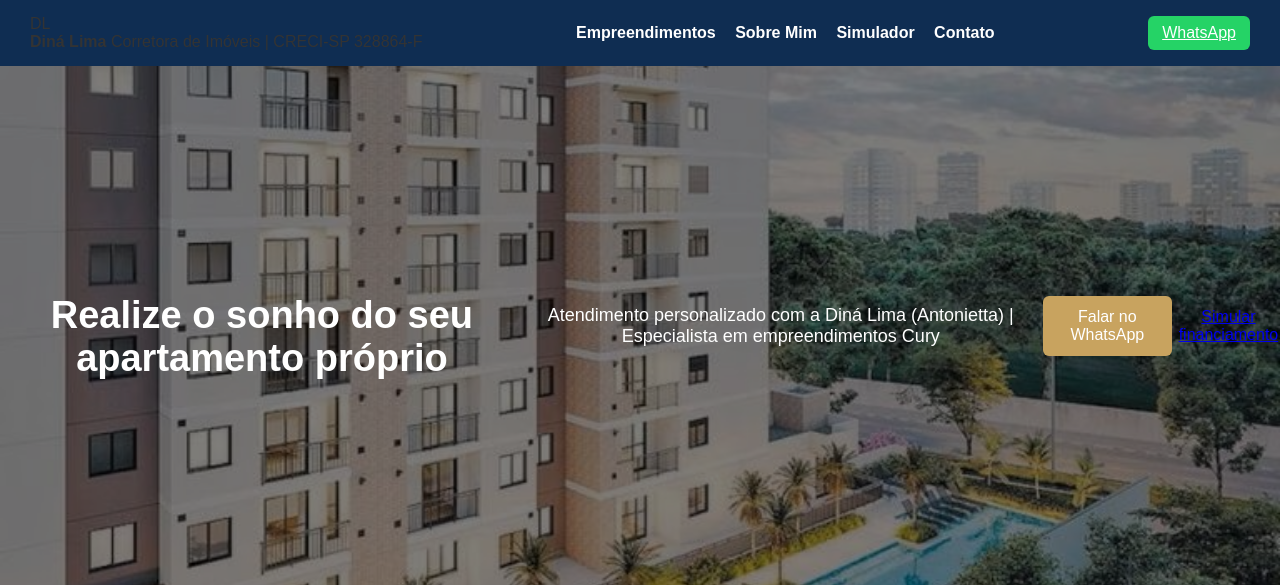
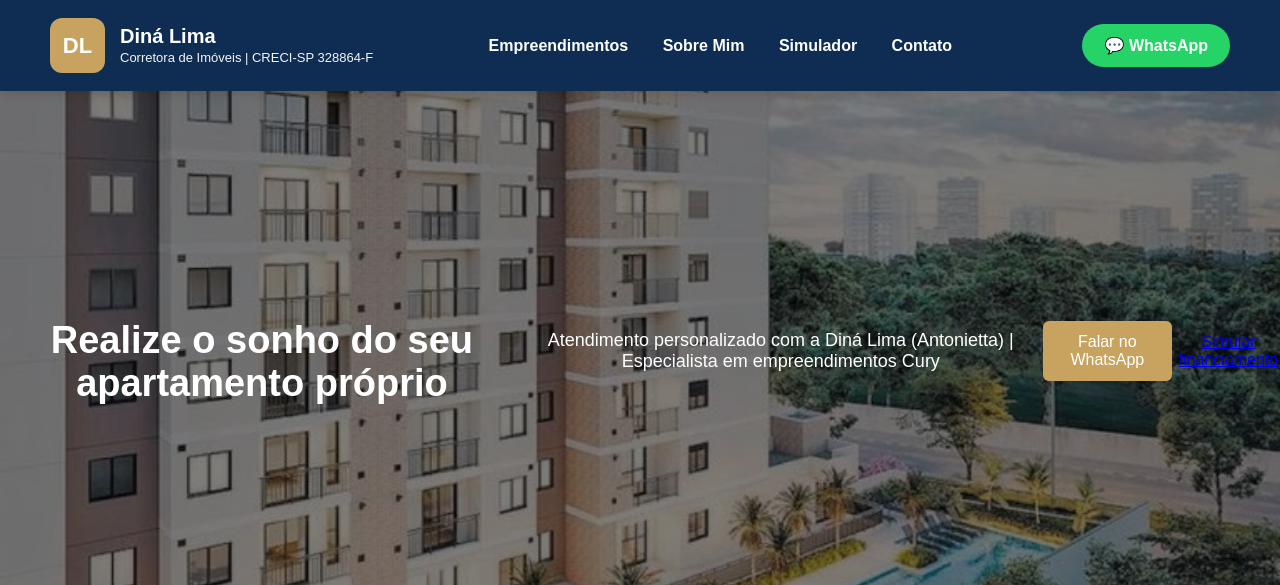
Before and after one commit to dinaflima-ui/dl-imoveis, a Flask app: page / in a window 1280 px wide. Shown: the top 585 px of the page. Run offline with Flask 3, Linux system fonts and the light colour scheme.

Commit message:
melhora botão WhatsApp

```diff
--- a/static/style.css
+++ b/static/style.css
@@ -211,3 +211,72 @@ table th, table td {
         font-size: 28px;
     }
 }
+.header{
+    background:#0F2D52;
+    display:flex;
+    justify-content:space-between;
+    align-items:center;
+    padding:18px 50px;
+    position:sticky;
+    top:0;
+    z-index:999;
+    box-shadow:0 2px 10px rgba(0,0,0,.15);
+}
+
+.logo{
+    display:flex;
+    align-items:center;
+}
+
+.logo-box{
+    width:55px;
+    height:55px;
+    border-radius:12px;
+    background:#C8A35F;
+    color:#fff;
+    display:flex;
+    align-items:center;
+    justify-content:center;
+    font-size:22px;
+    font-weight:bold;
+    margin-right:15px;
+}
+
+.logo-text strong{
+    display:block;
+    color:white;
+    font-size:20px;
+}
+
+.logo-text span{
+    color:white;
+    font-size:13px;
+    opacity:.95;
+}
+
+.menu a{
+    color:white;
+    margin:0 15px;
+    text-decoration:none;
+    font-weight:600;
+    transition:.3s;
+}
+
+.menu a:hover{
+    color:#C8A35F;
+}
+
+.whatsapp-btn{
+    background:#25D366;
+    color:white;
+    padding:12px 22px;
+    border-radius:40px;
+    text-decoration:none;
+    font-weight:600;
+    transition:.3s;
+}
+
+.whatsapp-btn:hover{
+    background:#1eb95a;
+    transform:translateY(-2px);
+}
--- a/templates/layout.html
+++ b/templates/layout.html
@@ -38,9 +38,9 @@
         <a href="#contato">Contato</a>
     </nav>
 
-    <a class="whatsapp-btn" href="https://wa.me/5511988798286" target="_blank">
-        WhatsApp
-    </a>
+   <a class="whatsapp-btn" href="https://wa.me/5511988798286" target="_blank">
+    💬 WhatsApp
+</a>
 
 </header>
 
```
